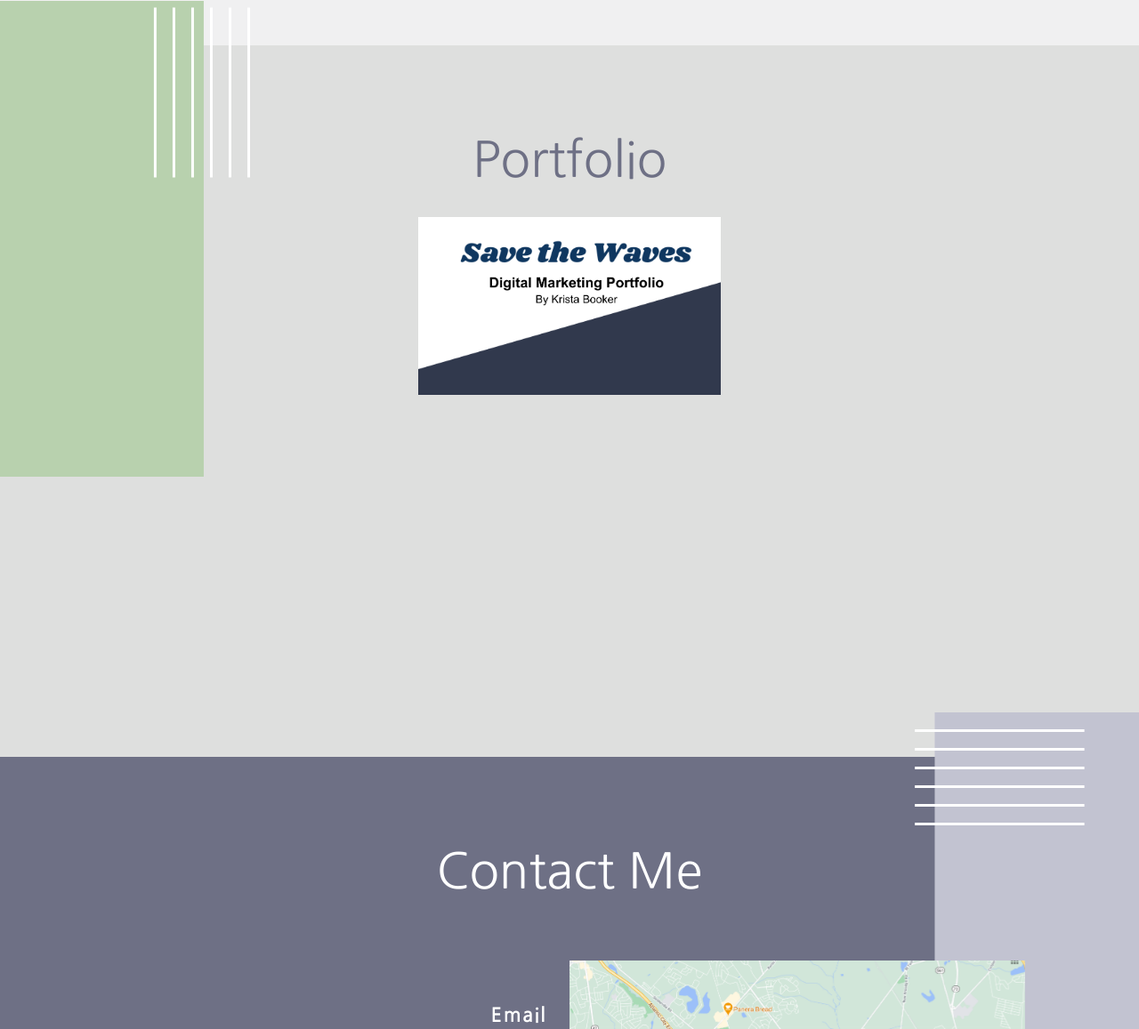
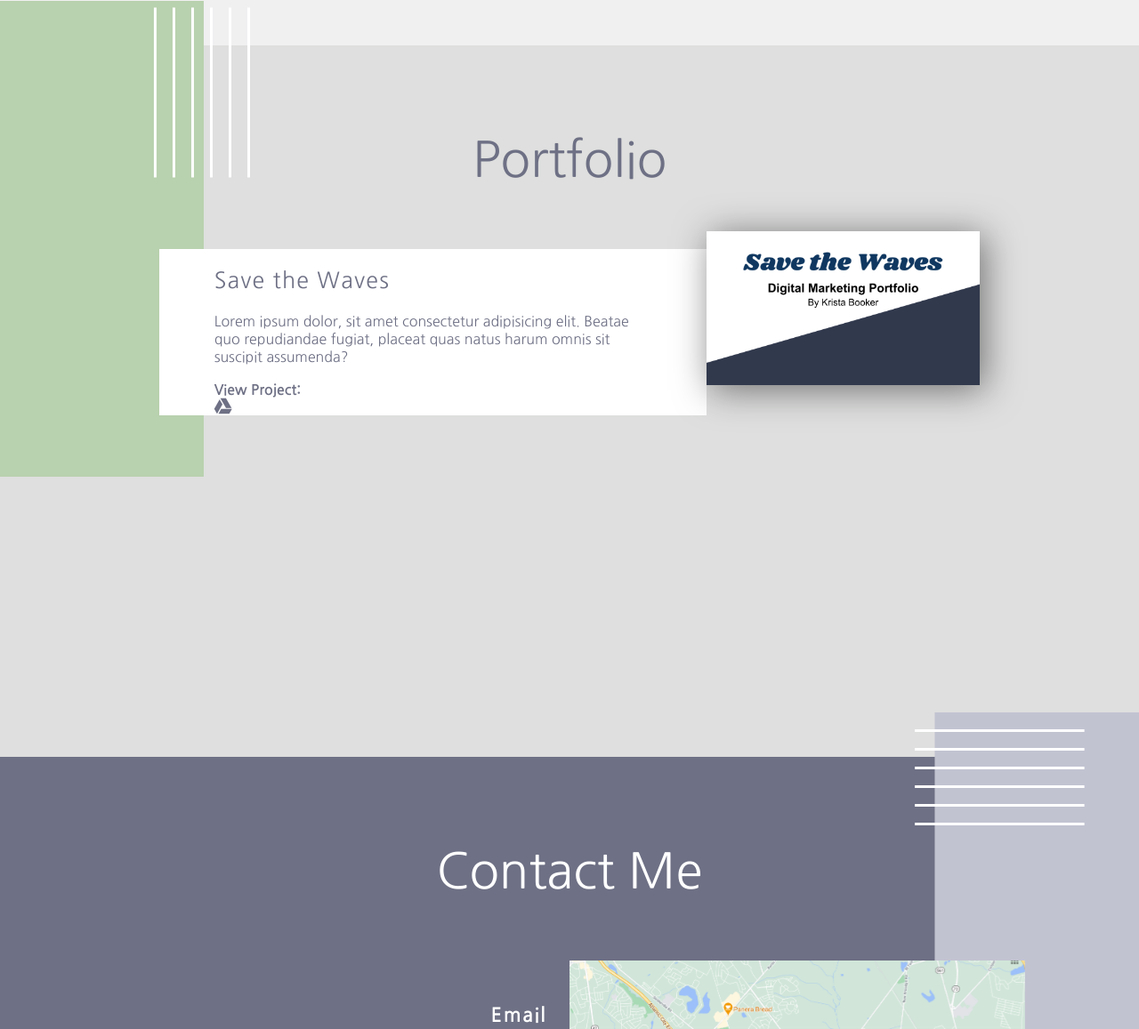
Before and after one commit to trevorphilbrick/Krista, a plain HTML site: page index.html in a window 1280 px wide. Shown: the part 813-1970 px from the top of the page at 89% size. Drawn offline with nearby package versions, Linux system fonts and the light colour scheme.

Commit message:
random update

```diff
--- a/app.scss
+++ b/app.scss
@@ -25,6 +25,13 @@ $FontSecondary: 'Rubik', sans-serif;
 // }
 
 // Mobile View
+h4{
+    font-size: 25px;
+    text-align: center;
+    font-weight: normal;
+
+    letter-spacing: 1.2px;
+}
 
 .navbar{
     background: white;
@@ -52,9 +59,6 @@ $FontSecondary: 'Rubik', sans-serif;
         font-weight: bold;
     }
 }
-
-
-
 .hero{
     width: 100%;
     height: 100vh;
@@ -99,11 +103,7 @@ $FontSecondary: 'Rubik', sans-serif;
         .heroSub{
             margin-top: 7px;
 
-            font-size: 25px;
-            text-align: center;
-            font-weight: normal;
 
-            letter-spacing: 1.2px;
         }
         .heroBio{
             visibility: hidden;
@@ -141,7 +141,6 @@ $FontSecondary: 'Rubik', sans-serif;
         display: none;
     }
 }
-
 .portfolio{
     width: 100%;
     height: 100vh;
@@ -165,51 +164,8 @@ $FontSecondary: 'Rubik', sans-serif;
          align-items: center;
         justify-content: center;
 
-        .card{
-            width: 90%;
-            max-width: 340px;
-            height: 200px;
-            margin-bottom: 30px;
-            background:url("/Save the Waves/Krista Booker - Digitial Marketing Portfolio .png");
-            background-size: cover;
-            transition: 0.5s ease-in-out;
+        }
 
-            a{
-                display: flex;
-                animation: slideshow 20s linear  infinite ;
-
-            }
-
-
-            .carousel{
-                display: none;
-            }
-        }
-        .card:hover{
-
-            background:$My-Color-Theme-1-hex ;
-            overflow: hidden;
-
-
-
-
-
-            .carousel{
-
-                height: 200px;
-                display: flex ;
-                align-items: center;
-
-
-
-                img{
-                    height: 180px;
-                    margin: 10px;
-                }
-
-            }
-        }
-    }
 
 
 
@@ -249,7 +205,6 @@ $FontSecondary: 'Rubik', sans-serif;
         }
     }
 }
-
 .mobileHidden{
 visibility: hidden;
 display: none;
@@ -373,9 +328,65 @@ display: none;
             flex-direction: row;
             justify-content: space-around;
             flex-wrap: wrap;
-            padding: 0 10%;
+            padding: 1rem 10%;
             z-index: $My-Color-Theme-2-hex;
 
+            display: grid;
+            grid-template-columns: 1fr;
+            grid-template-rows: 1fr 1fr 1fr;
+
+            .card{
+
+            display: flex;
+            justify-content: center;
+
+
+                .portfolio-text{
+                    background: white;
+                    width: 60%;
+                    margin: 20px 0;
+
+
+                    .card-title , .card-info, .card-call{
+                        text-align: left;
+                        padding-left: 10%;
+                    }
+
+                    .card-title{
+                        padding-top: 20px;
+                        padding-bottom: 20px;
+                    }
+                    .card-info{
+                        padding-right: 10%;
+                    }
+
+                    .card-call{
+                        font-weight: bold;
+                        text-align: left;
+                        margin-top: 20px;
+                    }
+
+                    i{
+                        float: left;
+                        margin: 10px 10%;
+                    }
+
+
+                }
+                .portfolio-image{
+                    width: 30%;
+                    height: auto;
+
+
+                    img{
+                        width: 100%;
+                       filter: drop-shadow(5px 5px 20px rgba(0, 0, 0, 0.5));
+
+
+                    }
+
+                }
+            }
             }
         }
         .decTwo{
--- a/index.html
+++ b/index.html
@@ -8,6 +8,7 @@
     <link rel="stylesheet" href="app.css">
     <link rel="preconnect" href="https://fonts.gstatic.com">
     <link href="https://fonts.googleapis.com/css2?family=Nanum+Gothic:wght@400;700&display=swap" rel="stylesheet">
+    <script src="https://kit.fontawesome.com/0b33d98df8.js" crossorigin="anonymous"></script>
 </head>
 
 <body>
@@ -66,7 +67,7 @@
     <section class="portfolio rellax" id="portfolio" data-rellax-speed="0">
         <h3>Portfolio</h3>
         <article class="cardSection">
-            <div class="card">
+            <!-- <div class="card">
                 <a
                     href="https://docs.google.com/presentation/d/1QvBPxdhJ_97lmBEl60J0kCdQPGMVbyEQznAm_KN9DXg/edit#slide=id.p">
 
@@ -82,7 +83,39 @@
                         <img src="/Save the Waves/Krista Booker - Digitial Marketing Portfolio  (3).png" alt="">
                         <img src="/Save the Waves/Krista Booker - Digitial Marketing Portfolio  (4).png" alt="">
                     </div>
-                </a>
+                </a> -->
+
+            <div class="card card-one">
+                <div class="portfolio-text">
+                    <h4 class="card-title">Save the Waves</h4>
+                    <p class="card-info">Lorem ipsum dolor, sit amet consectetur adipisicing elit. Beatae quo
+                        repudiandae fugiat, placeat
+                        quas natus harum omnis sit suscipit assumenda?</p>
+                    <p class="card-call">View Project:</p>
+                    <i class="fab fa-google-drive fa-lg"></i>
+                </div>
+                <div class="portfolio-image">
+                    <img src="/Save the Waves/Krista Booker - Digitial Marketing Portfolio .png" alt="">
+                </div>
+            </div>
+
+            <div class="card card-two">
+                <div class="portfolio-text">
+
+                </div>
+                <div class="portfolio-image">
+                    <img src="" alt="">
+                </div>
+            </div>
+
+            <div class="card card-three">
+                <div class="portfolio-text">
+                    <p></p>
+                </div>
+                <div class="portfolio-image">
+                    <img src="" alt="">
+                </div>
+            </div>
 
             </div>
             <!-- <div class="card"></div>
```
Also changed, not shown: app.css, 1 other file.
